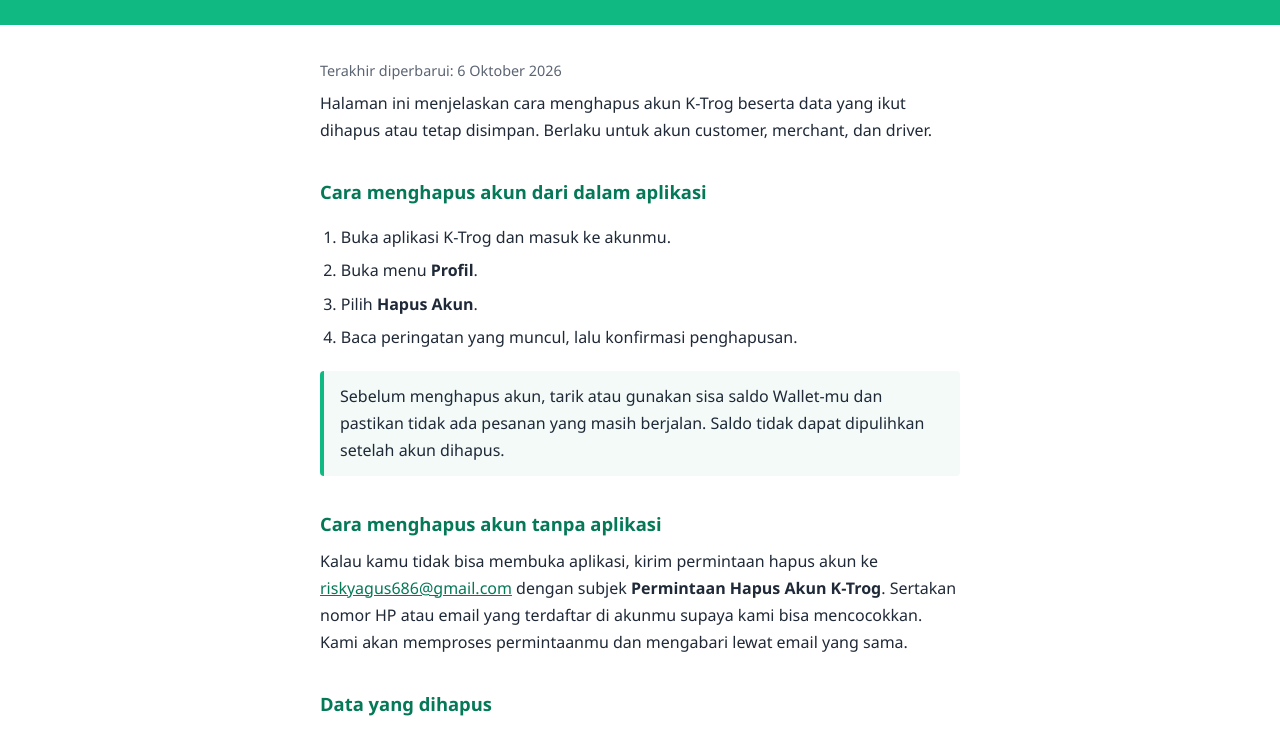
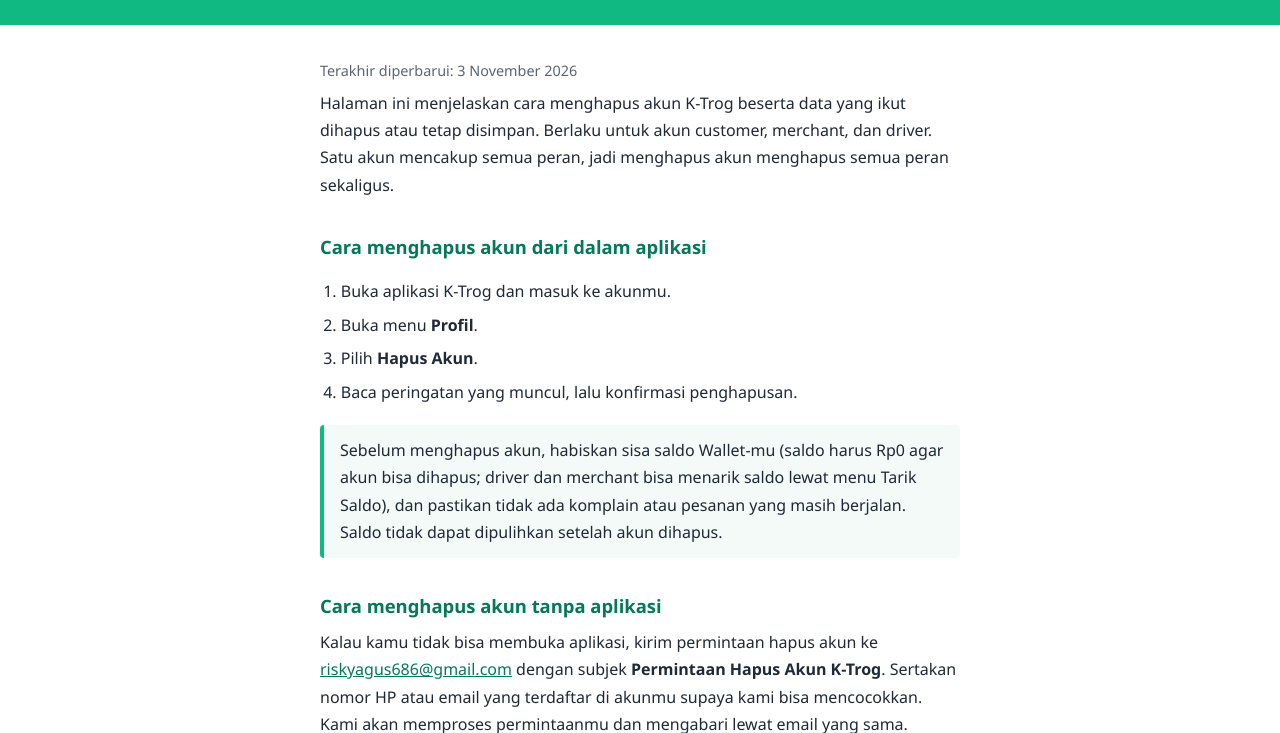
Before and after one commit to riskyagus686-pixel/ktrog-legal, a plain HTML site: page hapus-akun.html in a window 1280 px wide. Shown: the part 72-805 px from the top of the page. Drawn offline with Linux system fonts and the light colour scheme.

Commit message:
Samakan halaman hapus akun dengan alur di app

```diff
--- a/hapus-akun.html
+++ b/hapus-akun.html
@@ -60,8 +60,8 @@
   <h1>Hapus Akun K-Trog</h1>
 </header>
 <main>
-  <p class="updated">Terakhir diperbarui: 6 Oktober 2026</p>
-  <p>Halaman ini menjelaskan cara menghapus akun K-Trog beserta data yang ikut dihapus atau tetap disimpan. Berlaku untuk akun customer, merchant, dan driver.</p>
+  <p class="updated">Terakhir diperbarui: 3 November 2026</p>
+  <p>Halaman ini menjelaskan cara menghapus akun K-Trog beserta data yang ikut dihapus atau tetap disimpan. Berlaku untuk akun customer, merchant, dan driver. Satu akun mencakup semua peran, jadi menghapus akun menghapus semua peran sekaligus.</p>
 
   <h2>Cara menghapus akun dari dalam aplikasi</h2>
   <ol>
@@ -71,13 +71,13 @@
     <li>Baca peringatan yang muncul, lalu konfirmasi penghapusan.</li>
   </ol>
   <div class="panel">
-    Sebelum menghapus akun, tarik atau gunakan sisa saldo Wallet-mu dan pastikan tidak ada pesanan yang masih berjalan. Saldo tidak dapat dipulihkan setelah akun dihapus.
+    Sebelum menghapus akun, habiskan sisa saldo Wallet-mu (saldo harus Rp0 agar akun bisa dihapus; driver dan merchant bisa menarik saldo lewat menu Tarik Saldo), dan pastikan tidak ada komplain atau pesanan yang masih berjalan. Saldo tidak dapat dipulihkan setelah akun dihapus.
   </div>
 
   <h2>Cara menghapus akun tanpa aplikasi</h2>
   <p>Kalau kamu tidak bisa membuka aplikasi, kirim permintaan hapus akun ke <a href="mailto:riskyagus686@gmail.com?subject=Permintaan%20Hapus%20Akun%20K-Trog">riskyagus686@gmail.com</a> dengan subjek <strong>Permintaan Hapus Akun K-Trog</strong>. Sertakan nomor HP atau email yang terdaftar di akunmu supaya kami bisa mencocokkan. Kami akan memproses permintaanmu dan mengabari lewat email yang sama.</p>
 
-  <h2>Data yang dihapus</h2>
+  <h2>Data yang dihapus atau disamarkan</h2>
   <ul>
     <li>Data identitas: nama lengkap, nomor HP, dan email</li>
     <li>Data verifikasi (KYC): foto KTP dan selfie</li>
```
